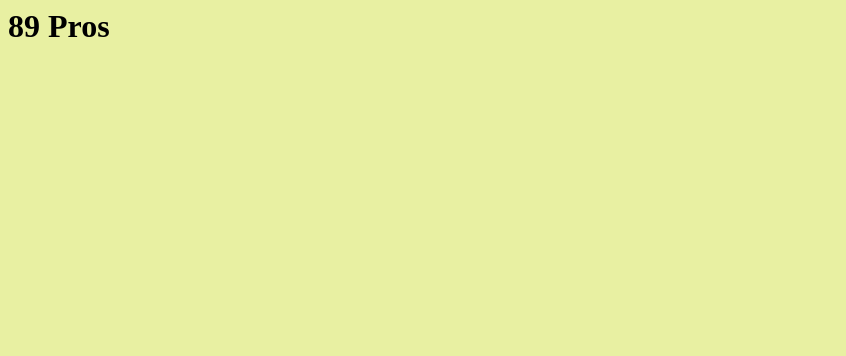
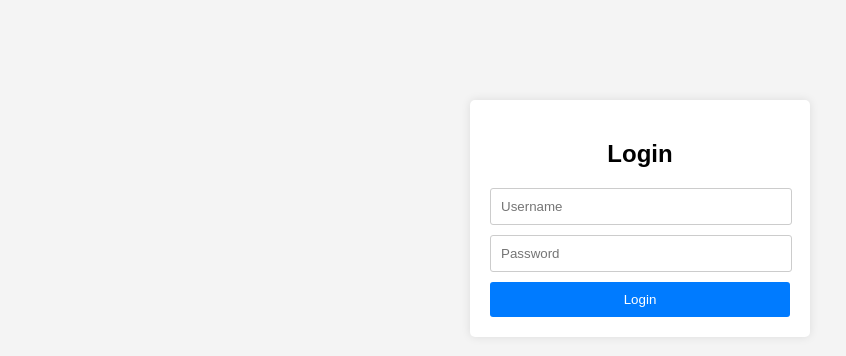
Before and after one commit to AchuOrchid/achuorchid.github.io, a plain HTML site: page index.html in a window 1280 px wide. Shown: the whole page, without its empty margins (0-846 px from the left). Drawn offline with Linux system fonts and the light colour scheme.

Commit message:
Update index.html

```diff
--- a/index.html
+++ b/index.html
@@ -1,15 +1,58 @@
-<!-- Sample code -->
 <!DOCTYPE html>
 <html lang="en">
 <head>
     <meta charset="UTF-8">
     <meta name="viewport" content="width=device-width, initial-scale=1.0">
-    <title>Sample</title>
-    <link rel="stylesheet" href="style.css">
+    <title>Login</title>
+    <style>
+        body {
+            font-family: Arial, sans-serif;
+            background-color: #f4f4f4;
+        }
+        .login-container {
+            width: 300px;
+            margin: 100px auto;
+            padding: 20px;
+            background-color: #fff;
+            border-radius: 5px;
+            box-shadow: 0 0 10px rgba(0, 0, 0, 0.1);
+        }
+        .login-container h2 {
+            text-align: center;
+            margin-bottom: 20px;
+        }
+        .login-container input[type="text"],
+        .login-container input[type="password"] {
+            width: calc(100% - 20px);
+            padding: 10px;
+            margin-bottom: 10px;
+            border: 1px solid #ccc;
+            border-radius: 3px;
+        }
+        .login-container input[type="submit"] {
+            width: 100%;
+            padding: 10px;
+            border: none;
+            background-color: #007bff;
+            color: #fff;
+            border-radius: 3px;
+            cursor: pointer;
+        }
+        .login-container input[type="submit"]:hover {
+            background-color: #0056b3;
+        }
+    </style>
 </head>
 <body>
-    <div class="first-div">
-        <h1>89 Pros</h1>
-    </div>
+
+<div class="login-container">
+    <h2>Login</h2>
+    <form action="your_login_script.php" method="POST">
+        <input type="text" name="username" placeholder="Username" required>
+        <input type="password" name="password" placeholder="Password" required>
+        <input type="submit" value="Login">
+    </form>
+</div>
+
 </body>
 </html>
```
